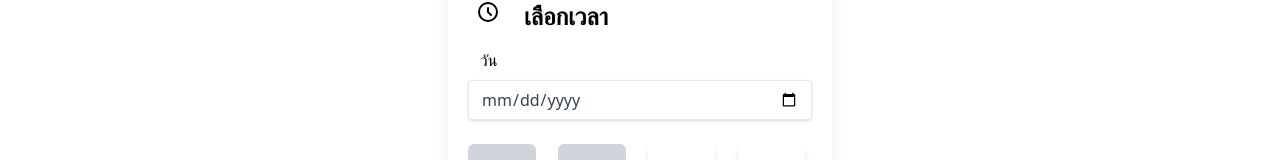
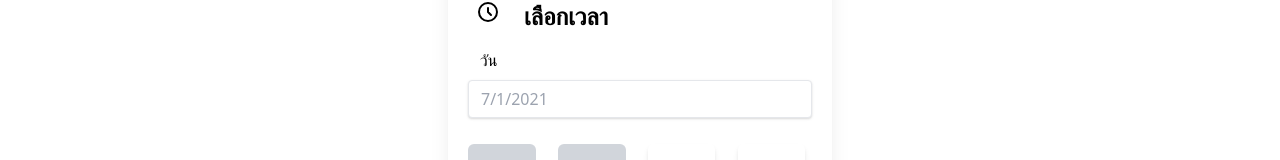
Before and after one commit to rosbas/te_mockup, a Nuxt app: page / in a window 1280 px wide. Shown: the part 208-368 px from the top of the page. Built offline with nearby package versions, Linux system fonts and the light colour scheme.

Commit message:
Make change in date component
Make current date the default option

```diff
--- a/components/Date.vue
+++ b/components/Date.vue
@@ -13,9 +13,11 @@
         <input
           name="date"
           id="date"
-          type="date"
-          placeholder="วันนี้"
-          class="shadow appearance-none border rounded w-full py-2 px-3 text-gray-700 leading-tight focus:outline-none focus:shadow-outline hover:border-blue-300 focus:ring-2">
+          :type="type"
+          onfocus="(this.type='date')"
+          :placeholder="getDateStr()"
+          v-model="selectedDate"
+          class="dateclass shadow appearance-none border rounded w-full py-2 px-3 text-gray-700 leading-tight focus:outline-none focus:shadow-outline hover:border-blue-300 focus:ring-2">
       </div>
       <div class="grid grid-cols-4 gap-4">
         <div v-for="(time, index) in times" :key="index">
@@ -49,13 +51,19 @@ export default {
           {t:"18:00",ava:true},
           {t:"20:00",ava:true},
         ],
-        isSelected: ''
+        isSelected: '',
+        power:"วันนี้",
+        type:'text'
       }
     },
     methods:{
       setTime(x){
         this.isSelected = x
-      }
+      },
+      getDateStr(){
+         let s = new Date().toLocaleDateString();
+      return s
+      },
     }
 }
 </script>
```
